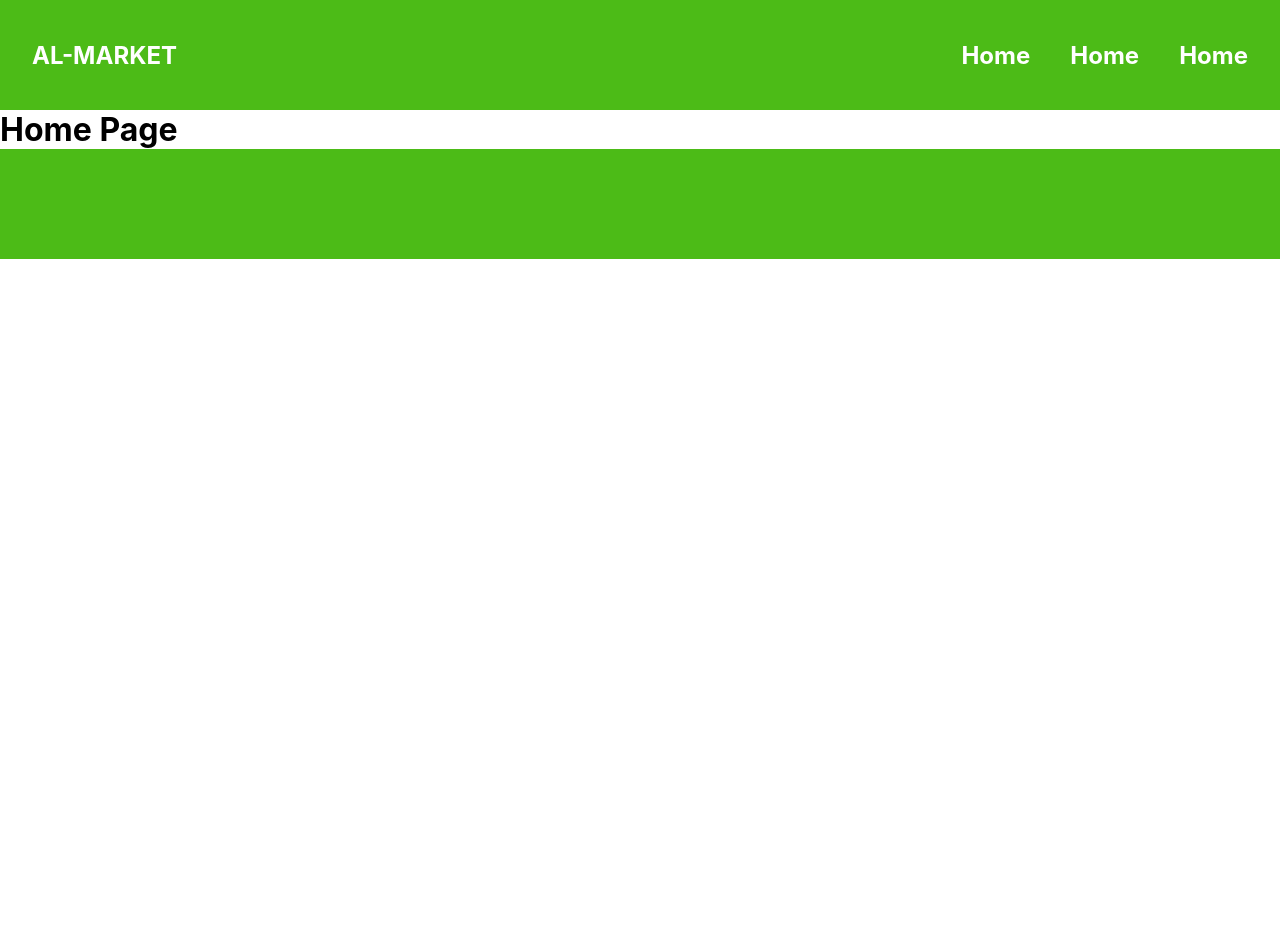
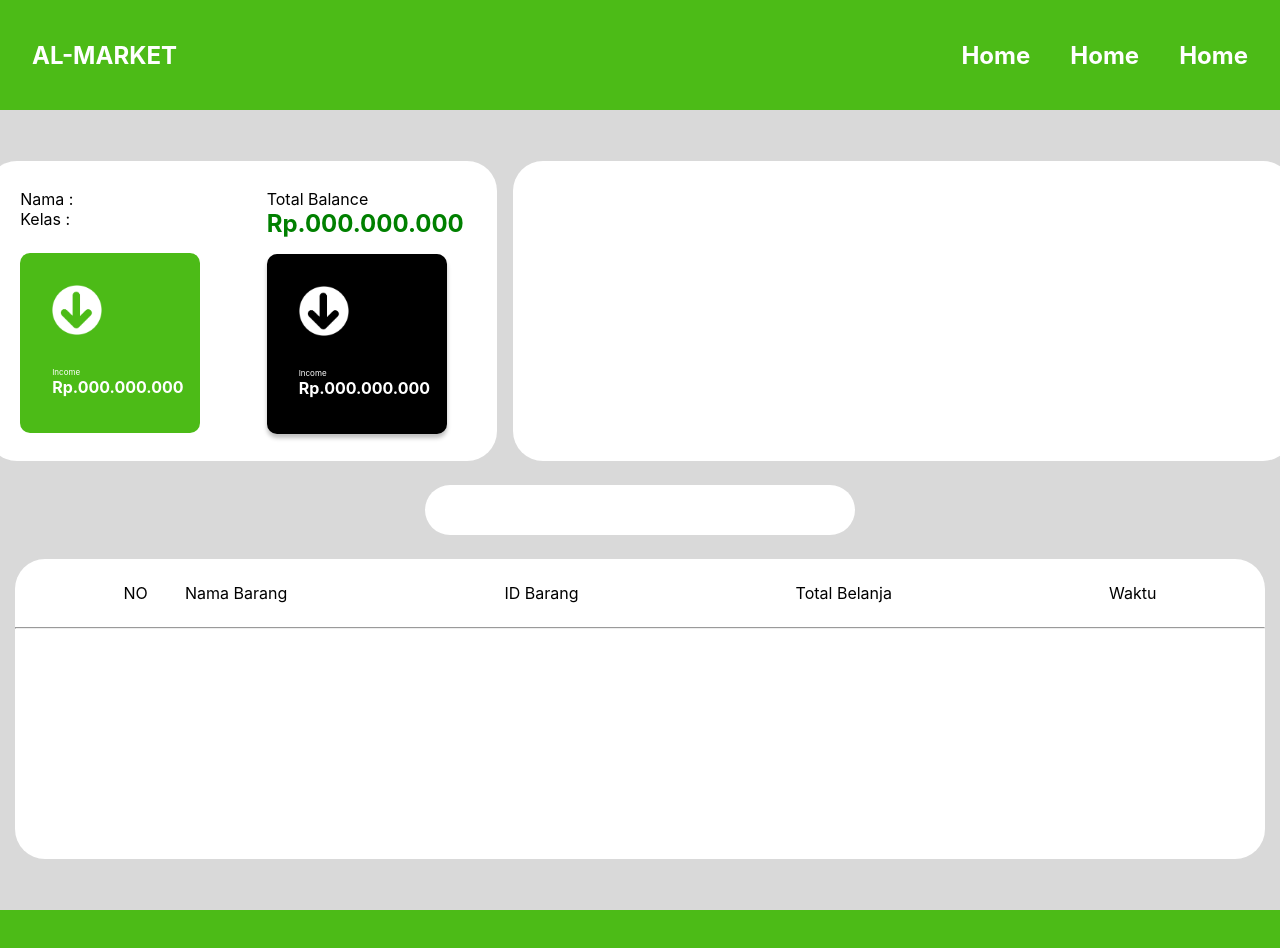
Before and after one commit to samosa76/al-market, a React (Create React App) app: page / in a window 1280 px wide. Shown: the top 948 px of the page. Before the commit the page ends 800 px from the top, so only its background shows below. Built offline with nearby package versions, Linux system fonts and the light colour scheme.

Commit message:
buyerpage

```diff
--- a/src/Component/Home/Home.js
+++ b/src/Component/Home/Home.js
@@ -1,7 +1,70 @@
+import style from "./Home.module.css"
+
 function Home() {
-    return(
-        <div>
-            <h1>Home Page</h1>
+    return (
+
+        <div className={style.container}>
+            <div className={style.container1}>
+
+                <div className={style.topup}>
+
+                    <div className={style.nama_kelas}>
+
+                        <div className={style.identitas}>
+                            <p>Nama : </p>
+                            <p>Kelas : </p>
+                        </div>
+                        <div className={style.topup_button}>
+                            <img src="/image/arrow.png" alt="arrow" className={style.arrow}></img>
+                            <div className={style.income}>
+                                <p style={{ fontSize: "8px", color: "white" }}>Income</p>
+                                <h4 style={{ color: "white" }}>Rp.000.000.000</h4>
+                            </div>
+                        </div>
+
+                    </div>
+
+                    <div className={style.balance}>
+                        <div className={style.total_saldo}>
+                            <p>Total Balance</p>
+                            <p className={style.saldo}>Rp.000.000.000</p>
+                        </div>
+                        <div className={style.exepense_button}>
+                            <img src="/image/arrow.png" alt="arrow" className={style.arrow}></img>
+                            <div className={style.income}>
+                                <p style={{ fontSize: "8px", color: "white" }}>Income</p>
+                                <h4 style={{ color: "white" }}>Rp.000.000.000</h4>
+                            </div>
+                        </div>
+                    </div>
+
+                </div>
+
+                <div className={style.grafik}>
+
+                </div>
+
+            </div>
+
+            <div className={style.container2}>
+
+                <div className={style.date}>
+
+                </div>
+
+                <div className={style.history}>
+                    <div className={style.title}>
+                        <p>NO</p>
+                        <p className={style.title_name}>Nama Barang</p>
+                        <p>ID Barang</p>
+                        <p>Total Belanja</p>
+                        <p>Waktu</p>
+                    </div>
+                    <hr />
+                </div>
+
+            </div>
+
         </div>
     )
 }
--- a/src/Component/Home/Home.module.css
+++ b/src/Component/Home/Home.module.css
@@ -0,0 +1,123 @@
+.container {
+    display: flex;
+    flex-direction: column;
+    justify-content: center;
+    align-items: center;
+    height: 100vh;
+    gap: 24px;
+    background-color: #D9D9D9;
+}
+
+/* IDENTITAS & TOTAL BALANCE */
+.container1 {
+    display: flex;
+    justify-content: center;
+    align-items: center;
+    gap: 16px;
+}
+
+.topup {
+    display: flex;
+    justify-content: space-around;
+    align-items: center;
+    height: 300px;
+    width: 510px;
+    background-color: #ffff;
+    border-radius: 30px;
+}
+
+.nama_kelas {
+    display: flex;
+    flex-direction: column;
+    gap: 24px;
+}
+
+.balance {
+    display: flex;
+    flex-direction: column;
+    gap: 24px;
+}
+
+.saldo {
+    color: green;
+    font-size: 24px;
+    font-weight: bold;
+}
+
+.topup_button {
+    display: flex;
+    flex-direction: column;
+    height: 180px;
+    width: 180px;
+    background-color: #4CBB17;
+    border-radius: 10px;
+    gap: 32px;
+}
+
+.exepense_button {
+    display: flex;
+    flex-direction: column;
+    height: 180px;
+    width: 180px;
+    background-color: black;
+    box-shadow: 0px 4px 4px rgba(0, 0, 0, 0.25);
+    border-radius: 10px;
+    margin-top: -8px;
+    gap: 32px;
+}
+
+.income {
+    margin-left: 32px;
+}
+
+.arrow {
+    height: 50px;
+    width: 50px;
+    rotate: 90deg;
+    margin-top: 32px;
+    margin-left: 32px;
+}
+
+/* GRAFIK */
+.grafik {
+    height: 300px;
+    width: 780px;
+    background-color: #ffff;
+    border-radius: 30px;
+}
+
+/* DATE & HISTORY */
+.container2 {
+    display: flex;
+    flex-direction: column;
+    justify-content: center;
+    align-items: center;
+    gap: 24px;
+}
+
+.date {
+    height: 50px;
+    width: 430px;
+    background-color: #ffff;
+    border-radius: 30px;
+}
+
+.history {
+    display: flex;
+    flex-direction: column;
+    height: 300px;
+    width: 1250px;
+    background-color: #ffff;
+    border-radius: 30px;
+    gap: 24px;
+}
+
+.title {
+    display: flex;
+    justify-content: space-around;
+    margin-top: 24px;
+}
+
+.title_name {
+    margin-left: -180px;
+}
```
Also changed, not shown: public/image/arrow.png (added).
